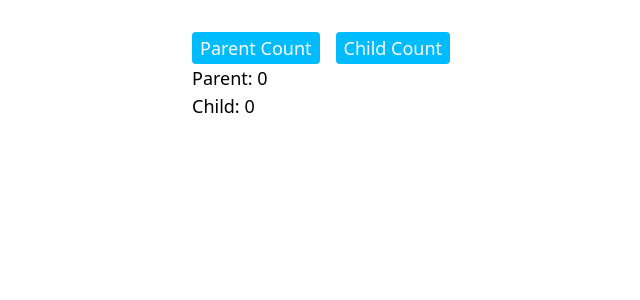
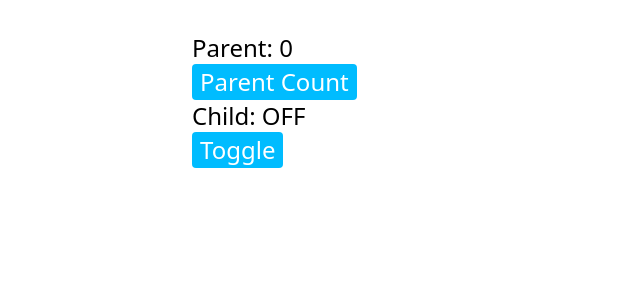
Before and after one commit to etranger2268/udemy-react-hooks-complete, a React (Vite) app: page / in a window 1280 px wide. Shown: the top 300 px of the page, without its empty margins (32-672 px from the left). Built offline with nearby package versions, Linux system fonts and the light colour scheme.

Commit message:
develop-06-40

```diff
--- a/src/App.tsx
+++ b/src/App.tsx
@@ -9,7 +9,8 @@
 // import Lesson3_4 from './lessons/Lesson3/Lesson3_4';
 // import AuthProvider from './lessons/Lesson4/context/Auth';
 // import Lesson4 from './lessons/Lesson4/Lesson4';
-import Lesson5_1 from './lessons/Lesson5/Lesson5_1';
+// import Lesson5_1 from './lessons/Lesson5/Lesson5_1';
+import Lesson5_2 from './lessons/Lesson5/Lesson5_2';
 
 export default function App() {
   return (
@@ -26,7 +27,8 @@ export default function App() {
       {/* <AuthProvider> */}
       {/* <Lesson4 /> */}
       {/* </AuthProvider> */}
-      <Lesson5_1 />
+      {/* <Lesson5_1 /> */}
+      <Lesson5_2 />
     </div>
   );
 }
--- /dev/null
+++ b/src/lessons/Lesson5/ChildToggle.tsx
@@ -0,0 +1,23 @@
+import { Fragment } from "react/jsx-runtime";
+
+type Props = {
+  toggle: () => void;
+  on: boolean;
+};
+
+export default function ChildToggle({ toggle, on }: Props) {
+  console.log('ChildToggle')
+
+  return (
+    <Fragment>
+      <p>Child: {on ? 'ON' : 'OFF'}</p>
+      <button
+        type="button"
+        onClick={toggle}
+        className="bg-sky-400 py-0.5 px-2 rounded text-white transition-all duration-300 hover:bg-sky-600"
+      >
+        Toggle
+      </button>
+    </Fragment>
+  );
+}
--- /dev/null
+++ b/src/lessons/Lesson5/Lesson5_2.tsx
@@ -0,0 +1,25 @@
+import { useState } from 'react';
+import ChildToggle from './ChildToggle';
+
+export default function Lesson5_2() {
+  const [count, setCount] = useState(0);
+  const [on, setOn] = useState(false);
+
+  console.log('Parent')
+
+  return (
+    <div className="ml-8">
+      <div>
+        <p>Parent: {count}</p>
+        <button
+          type="button"
+          onClick={() => setCount((prev) => prev + 1)}
+          className="bg-sky-400 py-0.5 px-2 rounded text-white transition-all duration-300 hover:bg-sky-600"
+        >
+          Parent Count
+        </button>
+      </div>
+      <ChildToggle toggle={() => setOn((prev) => !prev)} on={on} />
+    </div>
+  );
+}
```
